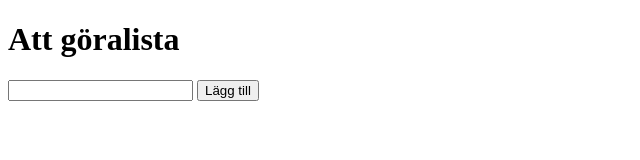
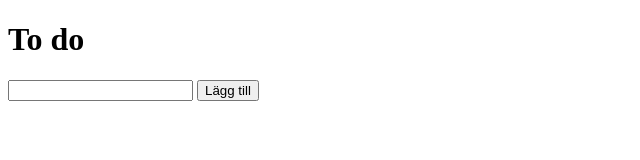
Before and after one commit to FramtidsGustaf/attg-ra, a plain HTML site: page index.html in a window 1280 px wide. Shown: the whole page, without its empty margins (0-640 px from the left). Drawn offline with Linux system fonts and the light colour scheme.

Commit message:
changed title and h1

```diff
--- a/index.html
+++ b/index.html
@@ -4,10 +4,10 @@
     <meta charset="UTF-8" />
     <meta name="viewport" content="width=device-width, initial-scale=1.0" />
     <link rel="stylesheet" href="style.css" />
-    <title>Att göra</title>
+    <title>To Do</title>
   </head>
   <body>
-    <h1>Att göralista</h1>
+    <h1>To do</h1>
     <div>
       <input type="text" id="to-do" />
       <button type="button" id="btnSend">Lägg till</button>
```
